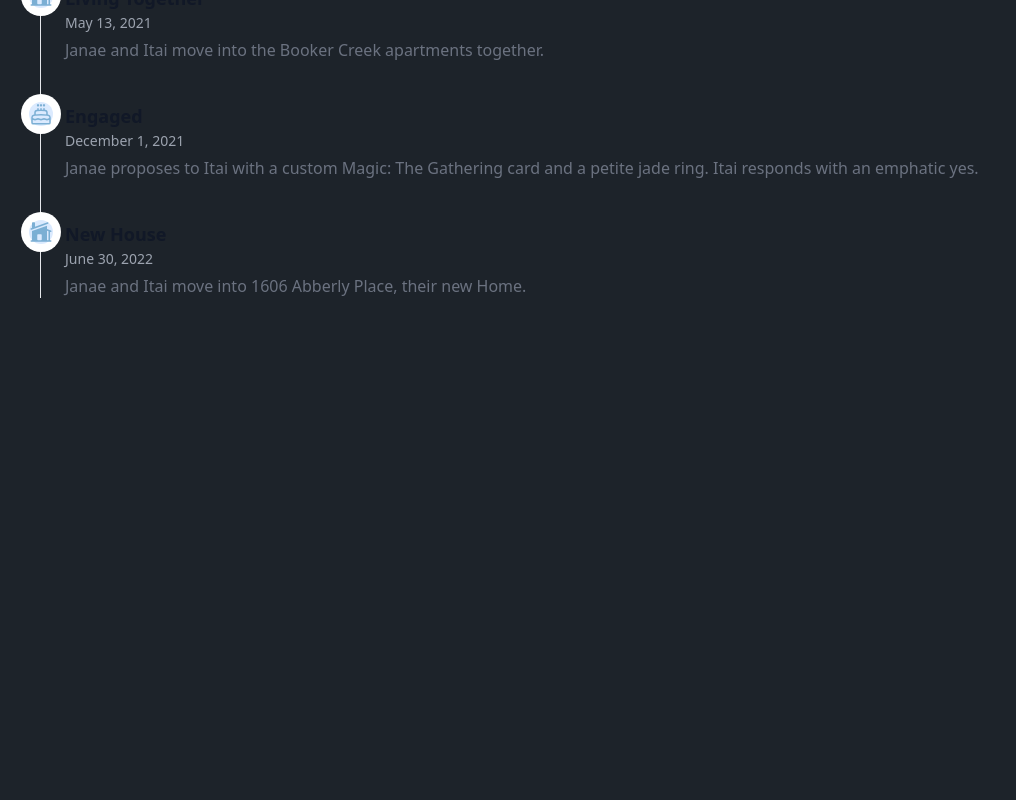
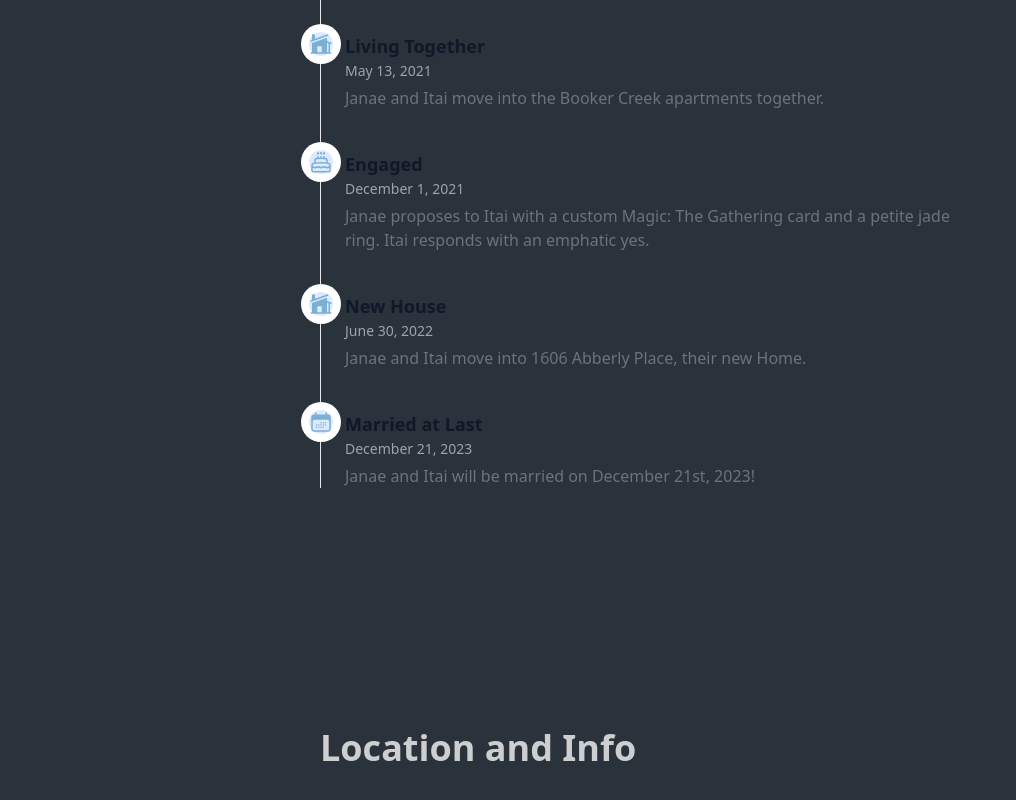
Before and after one commit to itaifish/wedding-website, a React (Vite) app: page / in a window 1280 px wide. Shown: the part 1394-2194 px from the top of the page, without its empty margins (0-1016 px from the left). Before the commit the page ends 1772 px from the top, so only its background shows below. Built offline with nearby package versions, Linux system fonts and the light colour scheme.

Commit message:
rpgoress

```diff
--- a/src/components/atoms/Timeline.tsx
+++ b/src/components/atoms/Timeline.tsx
@@ -3,7 +3,7 @@ export interface TimelineProps {
 }
 export default function Timeline(props: TimelineProps) {
 	return (
-		<ol className="relative  my-20 border-l border-gray-200 dark:border-gray-700">
+		<ol className="relative my-20 border-l border-gray-200 dark:border-gray-700">
 			{props.events.map((event, index) => {
 				return (
 					<li className="mb-10 ml-6" key={index}>
--- /dev/null
+++ b/src/components/atoms/icons/Calendar.tsx
@@ -0,0 +1,5 @@
+import Icon, { IconProps } from './Icon';
+
+export const CalendarIcon = ({ fill }: IconProps) => {
+	return <Icon fill={fill} type="Calendar" />;
+};
--- a/src/components/atoms/icons/Icon.tsx
+++ b/src/components/atoms/icons/Icon.tsx
@@ -1,4 +1,4 @@
-type IconType = 'Chat' | 'Globe' | 'Heart' | 'House';
+type IconType = 'Chat' | 'Globe' | 'Heart' | 'House' | 'Calendar';
 
 export interface IconProps {
 	fill: string | undefined;
@@ -35,6 +35,16 @@ const iconTypes: Record<IconType, JSX.Element> = {
 			/>
 		</>
 	),
+	Calendar: (
+		<>
+			<path d="M12.75 12.75a.75.75 0 11-1.5 0 .75.75 0 011.5 0zM7.5 15.75a.75.75 0 100-1.5.75.75 0 000 1.5zM8.25 17.25a.75.75 0 11-1.5 0 .75.75 0 011.5 0zM9.75 15.75a.75.75 0 100-1.5.75.75 0 000 1.5zM10.5 17.25a.75.75 0 11-1.5 0 .75.75 0 011.5 0zM12 15.75a.75.75 0 100-1.5.75.75 0 000 1.5zM12.75 17.25a.75.75 0 11-1.5 0 .75.75 0 011.5 0zM14.25 15.75a.75.75 0 100-1.5.75.75 0 000 1.5zM15 17.25a.75.75 0 11-1.5 0 .75.75 0 011.5 0zM16.5 15.75a.75.75 0 100-1.5.75.75 0 000 1.5zM15 12.75a.75.75 0 11-1.5 0 .75.75 0 011.5 0zM16.5 13.5a.75.75 0 100-1.5.75.75 0 000 1.5z" />
+			<path
+				fillRule="evenodd"
+				d="M6.75 2.25A.75.75 0 017.5 3v1.5h9V3A.75.75 0 0118 3v1.5h.75a3 3 0 013 3v11.25a3 3 0 01-3 3H5.25a3 3 0 01-3-3V7.5a3 3 0 013-3H6V3a.75.75 0 01.75-.75zm13.5 9a1.5 1.5 0 00-1.5-1.5H5.25a1.5 1.5 0 00-1.5 1.5v7.5a1.5 1.5 0 001.5 1.5h13.5a1.5 1.5 0 001.5-1.5v-7.5z"
+				clipRule="evenodd"
+			/>
+		</>
+	),
 };
 
 const Icon = ({ fill, type }: IconProps & { type: IconType }) => {
--- a/src/components/molecules/Body.tsx
+++ b/src/components/molecules/Body.tsx
@@ -1,11 +1,13 @@
+import LocationAndInfo from '../organisms/LocationAndInfo';
 import OurStory from '../organisms/OurStory';
 import Header from './Header';
 
 export default function Body() {
 	return (
-		<div className="relative">
+		<div className="relative bg-neutral">
 			<Header />
 			<OurStory />
+			<LocationAndInfo />
 		</div>
 	);
 }
--- /dev/null
+++ b/src/components/organisms/LocationAndInfo.tsx
@@ -0,0 +1,11 @@
+import { links } from '../molecules/Header';
+
+const LocationAndInfo = () => {
+	return (
+		<div id={links.location.to} className="mx-auto w-1/2 py-20">
+			<h2 className="mx-auto text-4xl font-extrabold dark:text-white">Location and Info</h2>
+		</div>
+	);
+};
+
+export default LocationAndInfo;
--- a/src/components/organisms/OurStory.tsx
+++ b/src/components/organisms/OurStory.tsx
@@ -1,5 +1,6 @@
 import Timeline, { TimelineProps } from '../atoms/Timeline';
 import { CakeIcon } from '../atoms/icons/Cake';
+import { CalendarIcon } from '../atoms/icons/Calendar';
 import { ChatIcon } from '../atoms/icons/Chat';
 import { GlobeIcon } from '../atoms/icons/Globe';
 import { HeartIcon } from '../atoms/icons/Heart';
@@ -47,11 +48,17 @@ const events: TimelineProps['events'] = [
 		date: new Date('30 Jun 2022'),
 		icon: <HouseIcon fill="#7BAFD4" />,
 	},
+	{
+		name: 'Married at Last',
+		description: 'Janae and Itai will be married on December 21st, 2023!',
+		date: new Date('21 Dec 2023'),
+		icon: <CalendarIcon fill="#7BAFD4" />,
+	},
 ];
 
 export default function OurStory() {
 	return (
-		<div id={links.story.to} className="mx-10 pt-20">
+		<div id={links.story.to} className="mx-auto w-1/2 py-20">
 			<h2 className="mx-auto text-4xl font-extrabold dark:text-white">Our Story</h2>
 			<Timeline events={events} />
 		</div>
```
